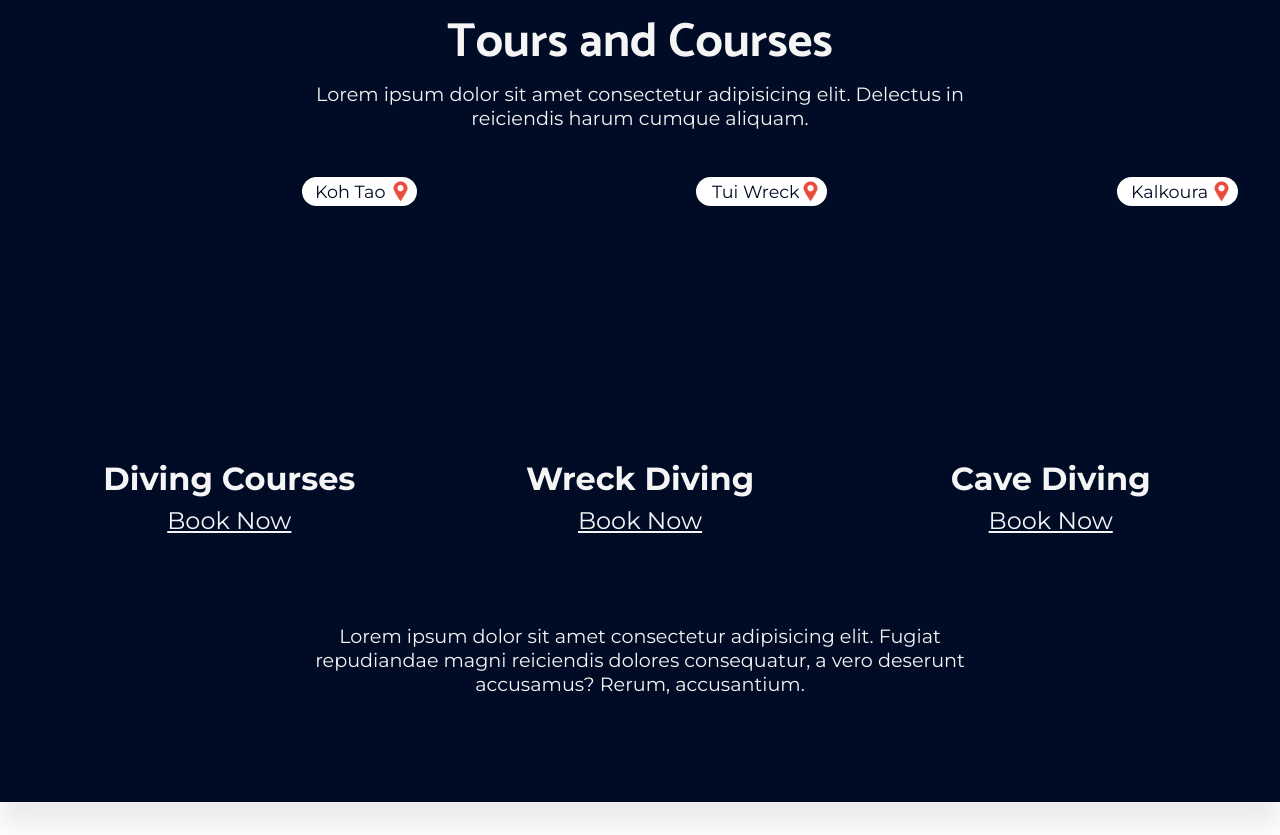
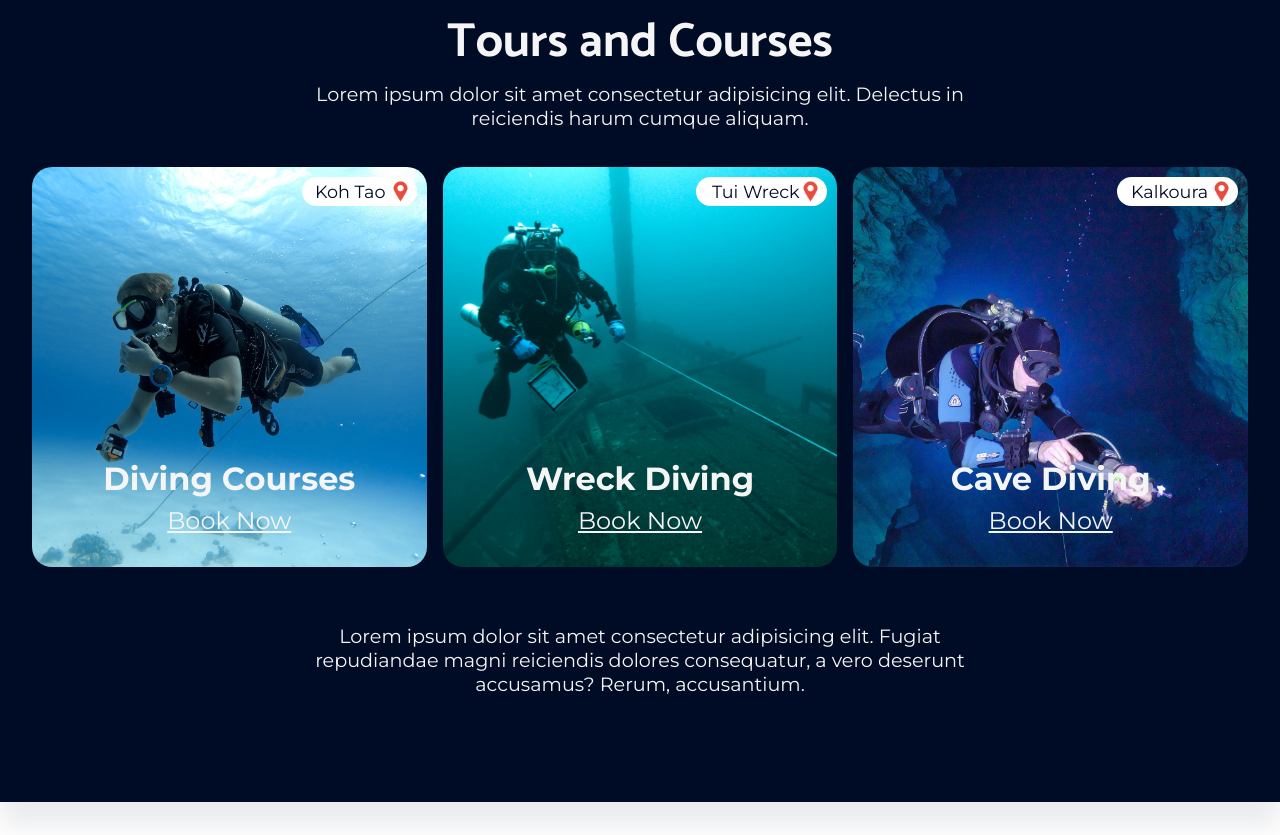
Before and after one commit to primatm/scuba, a plain HTML site: page index.html in a window 1280 px wide. Shown: the part 845-1680 px from the top of the page. Drawn offline with nearby package versions, Linux system fonts and the light colour scheme; files that its build step writes are made by us from their sources; files whose address does not match are found by name.

Commit message:
Update main.css

```diff
--- a/main.css
+++ b/main.css
@@ -26,7 +26,7 @@ body {
 
 .landing {
   height: 100vh;
-  background: center/cover no-repeat url(/imgs/landing.jpg);
+  background: center/cover no-repeat url(landing.jpg);
   display: -webkit-box;
   display: -ms-flexbox;
   display: flex;
@@ -276,7 +276,7 @@ nav img {
 .cards .card {
   width: 100%;
   height: 45vh;
-  background: center/cover no-repeat url(/imgs/card1.jpg);
+  background: center/cover no-repeat url(card1.jpg);
   border-radius: 20px;
   padding: 1rem 1.5rem;
   display: -webkit-box;
@@ -296,11 +296,11 @@ nav img {
 }
 
 .cards .card:nth-of-type(2) {
-  background: center/cover no-repeat url(/imgs/card2.jpg);
+  background: center/cover no-repeat url(card2.jpg);
 }
 
 .cards .card:nth-of-type(3) {
-  background: center/cover no-repeat url(/imgs/card3.jpg);
+  background: center/cover no-repeat url(card3.jpg);
 }
 
 .cards .card .location {
```
